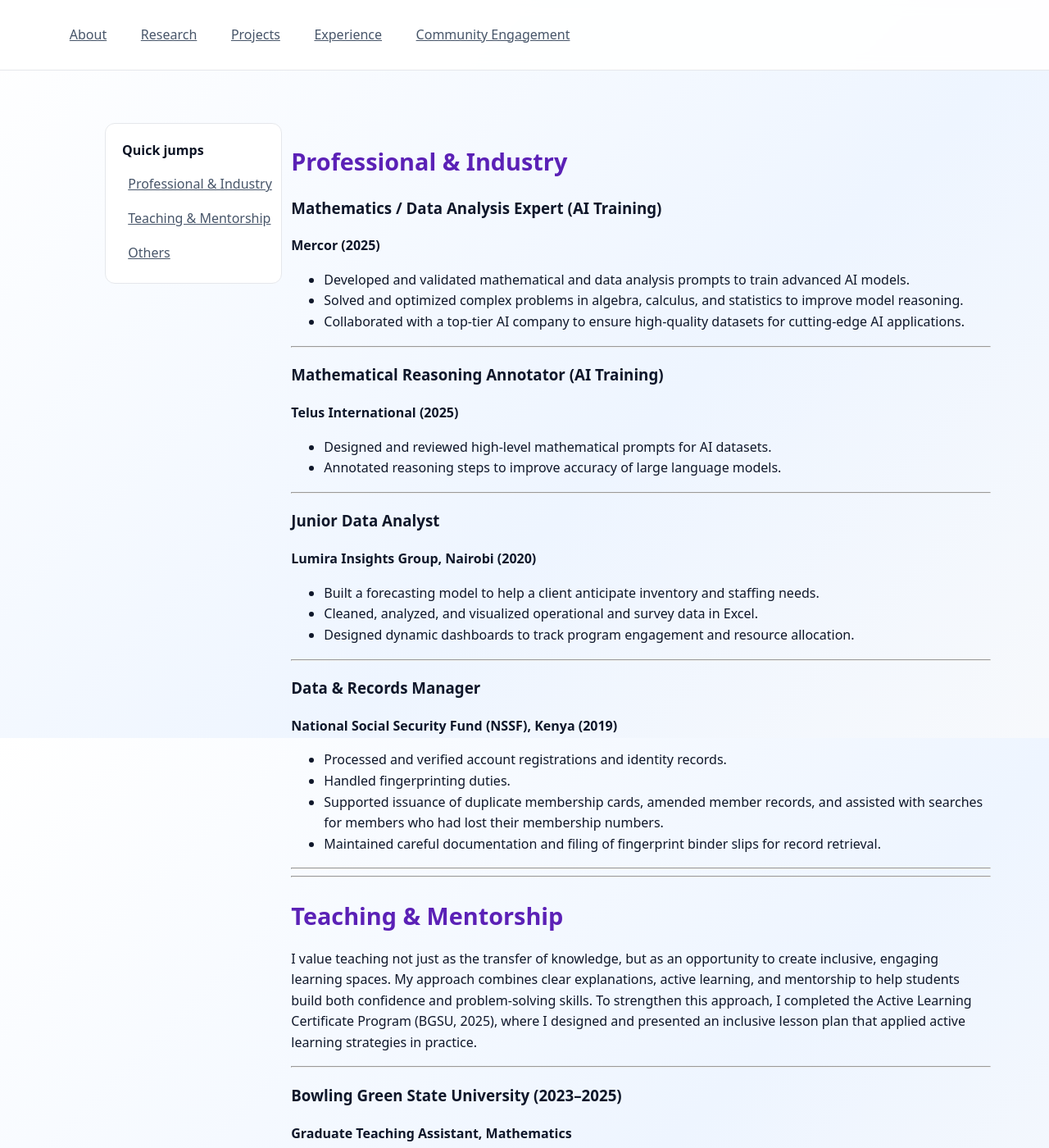
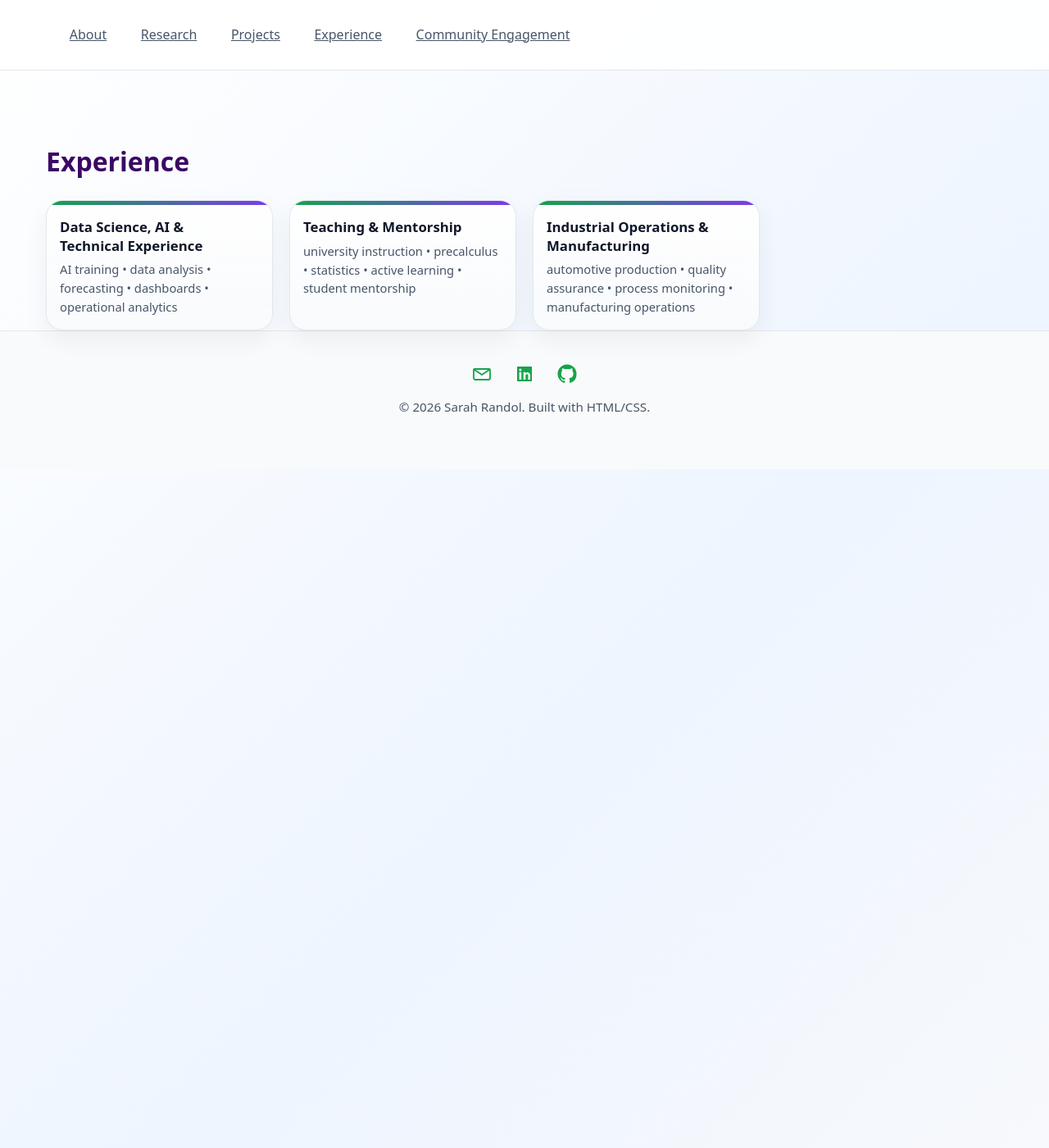
Before and after one commit to SARAH-GAKII/sarah-gakii.github.io, a Jekyll site: the page built from experience/index.md, in a window 1280 px wide and 1400 px high. Shown: the whole window at 82% size. Built offline with Jekyll 4.4.1, drawn with Linux system fonts in a browser that asks for light colours; some of the changed text lies outside the part shown.

Commit message:
Update index.md

```diff
--- a/experience/index.md
+++ b/experience/index.md
@@ -1,97 +1,35 @@
 ---
 layout: default
-title: Experience
+title: Work Experience
 ---
 
+<div class="content wide-page" markdown="1">
 
-<div class="page-shell">
-  <aside class="sidebar">
-    <h2>Quick jumps</h2>
-    <a href="#professional-and-industry">Professional & Industry</a>
-    <a href="#teaching-and-mentorship">Teaching & Mentorship</a>
-    <a href="#others">Others</a>
-  </aside>
+# Experience
 
-  <div class="content" markdown="1">
+<div class="card-grid">
 
-## Professional & Industry {#professional-and-industry}
+<a class="card" href="#data-science-ai-and-technical-experience">
+  <h3 class="card-title">Data Science, AI & Technical Experience</h3>
+  <p class="card-meta">
+  AI training • data analysis • forecasting • dashboards • operational analytics
+  </p>
+</a>
 
-### Mathematics / Data Analysis Expert (AI Training)
-**Mercor (2025)**
-- Developed and validated mathematical and data analysis prompts to train advanced AI models.
-- Solved and optimized complex problems in algebra, calculus, and statistics to improve model reasoning.
-- Collaborated with a top-tier AI company to ensure high-quality datasets for cutting-edge AI applications.
+<a class="card" href="#teaching-and-mentorship">
+  <h3 class="card-title">Teaching & Mentorship</h3>
+  <p class="card-meta">
+  university instruction • precalculus • statistics • active learning • student mentorship
+  </p>
+</a>
 
----
+<a class="card" href="#industrial-operations-and-manufacturing">
+  <h3 class="card-title">Industrial Operations & Manufacturing</h3>
+  <p class="card-meta">
+  automotive production • quality assurance • process monitoring • manufacturing operations
+  </p>
+</a>
 
-### Mathematical Reasoning Annotator (AI Training)
-**Telus International (2025)**
-- Designed and reviewed high-level mathematical prompts for AI datasets.
-- Annotated reasoning steps to improve accuracy of large language models.
+</div>
 
----
-
-### Junior Data Analyst
-**Lumira Insights Group, Nairobi (2020)**
-- Built a forecasting model to help a client anticipate inventory and staffing needs.
-- Cleaned, analyzed, and visualized operational and survey data in Excel.
-- Designed dynamic dashboards to track program engagement and resource allocation.
-
----
-
-### Data & Records Manager
-**National Social Security Fund (NSSF), Kenya (2019)**
-- Processed and verified account registrations and identity records.
-- Handled fingerprinting duties.
-- Supported issuance of duplicate membership cards, amended member records, and assisted with searches for members who had lost their membership numbers.
-- Maintained careful documentation and filing of fingerprint binder slips for record retrieval.
-
----
----
-
-
-## Teaching & Mentorship {#teaching-and-mentorship}
-
-I value teaching not just as the transfer of knowledge, but as an opportunity to create inclusive, engaging learning spaces. My approach combines clear explanations, active learning, and mentorship to help students build both confidence and problem-solving skills. To strengthen this approach, I completed the Active Learning Certificate Program (BGSU, 2025), where I designed and presented an inclusive lesson plan that applied active learning strategies in practice.
-
----
-
-### Bowling Green State University (2023–2025)
-**Graduate Teaching Assistant, Mathematics**
-- Instructed Precalculus and College Algebra, combining lectures with interactive tutorials.
-- Designed and graded assessments, ensuring fair and accurate evaluations.
-- Supported faculty through research assistance and administrative tasks.
-
----
-
-### Technical University of Kenya (2023–2024)
-**Graduate Assistant, Mathematics**
-- Led tutorials for Introduction to Statistics, developing and reviewing instructional materials.
-- Assessed student progress and provided constructive feedback.
-
----
-
-### Dedan Kimathi University of Technology (2021–2022)
-**Graduate Teaching Assistant, Mathematics**
-- Conducted tutorials and lectures in Calculus and Discrete Mathematics.
-- Proctored and graded assignments and exams.
-
----
-
-### Mentoring & Student Support
-- Personalized study plans for students with test anxiety/time-management issues.
-- Emphasis on growth mindset and question-driven learning.
-
----
----
-
-## Others {#others}
-
-### Production Operator (Automotive Manufacturing)
-**Grammer Americas, Ohio (2024)**
-- Operated and monitored automated blow-molding machines for Tier-1 automotive clients.
-- Partnered with quality teams to reduce scrap rates and ensure compliance with strict automotive standards.
-- Coordinated with logistics staff to maintain smooth production flow.
-
-  </div>
 </div>
```
